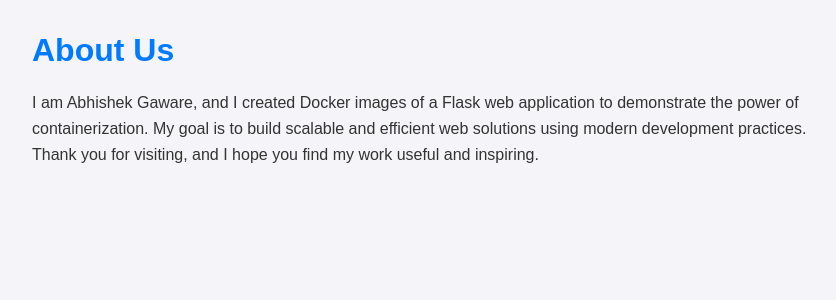
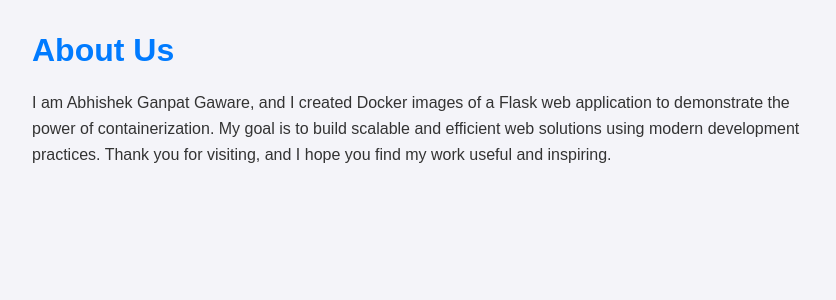
Before and after one commit to abhi15patil/Containerize_Flask_webapp, a Flask app: page /about in a window 1280 px wide. Shown: the part 69-369 px from the top of the page, without its empty margins (208-1044 px from the left). Run offline with Flask 2, Linux system fonts and the light colour scheme.

Commit message:
Update about.html
full name added

```diff
--- a/templates/about.html
+++ b/templates/about.html
@@ -2,5 +2,5 @@
 
 {% block content %}
 <h1>About Us</h1>
-<p>I am Abhishek Gaware, and I created Docker images of a Flask web application to demonstrate the power of containerization. My goal is to build scalable and efficient web solutions using modern development practices. Thank you for visiting, and I hope you find my work useful and inspiring.</p>
+<p>I am Abhishek Ganpat Gaware, and I created Docker images of a Flask web application to demonstrate the power of containerization. My goal is to build scalable and efficient web solutions using modern development practices. Thank you for visiting, and I hope you find my work useful and inspiring.</p>
 {% endblock %}
```
